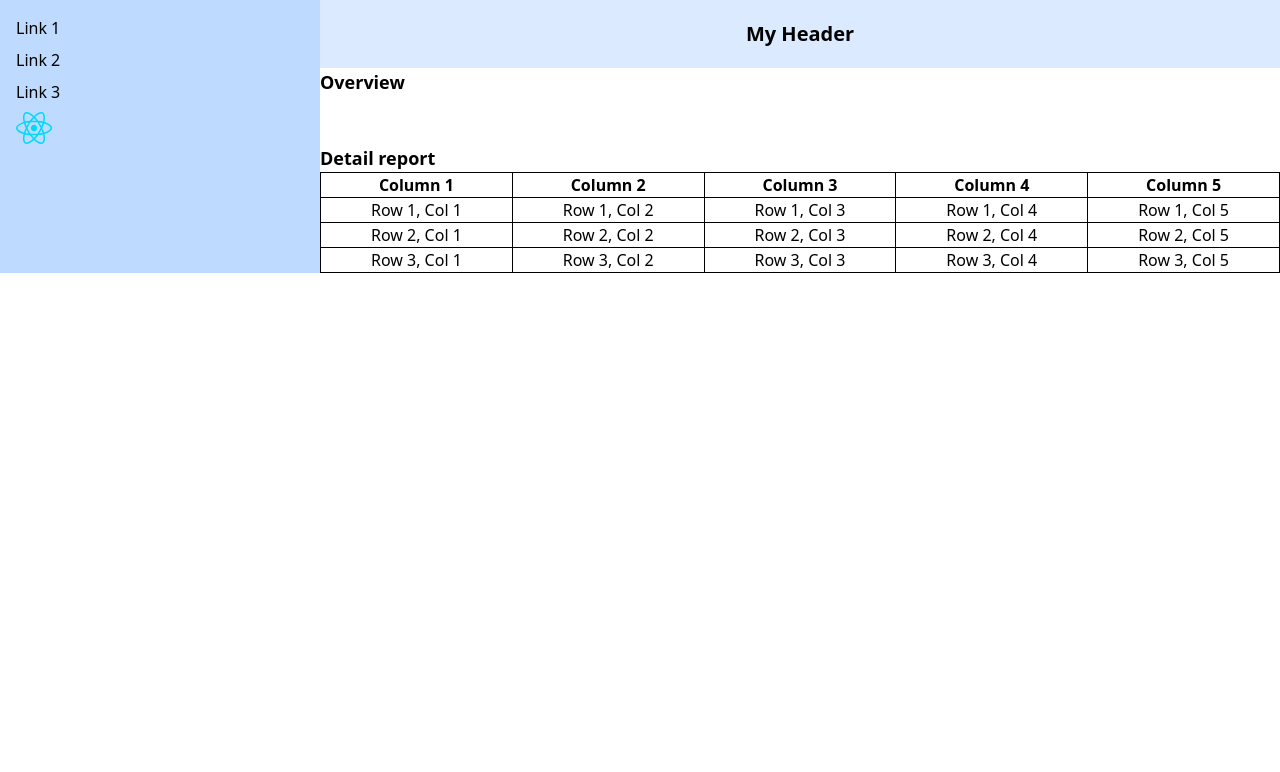
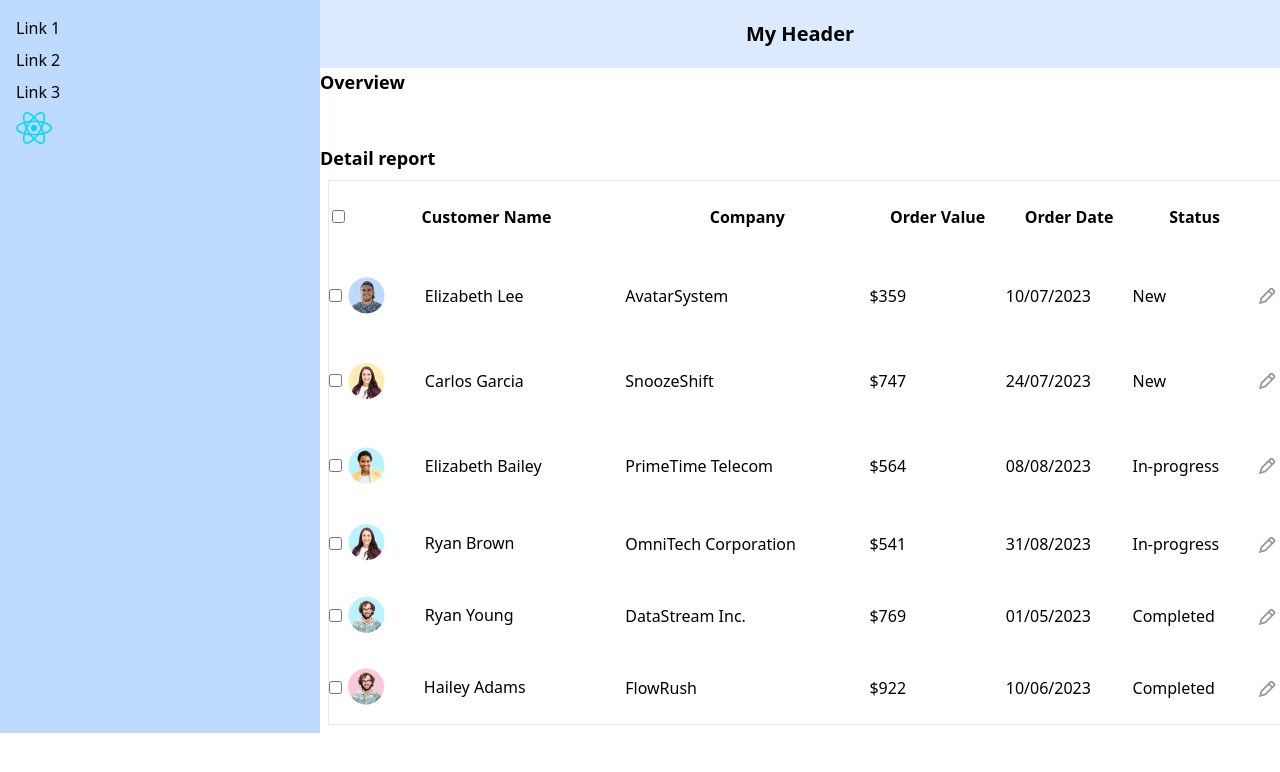
Before and after one commit to NhatDuonq/React_NguyenNhatDuong_22639261, a React (Vite) app in the folder Lab6/: page / in a window 1280 px wide. Shown: the top 772 px of the page. Built offline with nearby package versions, Linux system fonts and the light colour scheme; no server answers.

Commit message:
commit 3 - Data Table

```diff
--- /dev/null
+++ b/Lab6/src/components/DataTable.jsx
@@ -0,0 +1,138 @@
+import React from "react";
+
+export default function DataTable() {
+  return (
+    <>
+      <table className="table-auto w-full border-collapse border border-gray-200 m-2">
+        <thead>
+          <tr>
+            <th className="py-6">
+              <input type="checkbox" name="" id="" />
+            </th>
+            <th className="py-6">Customer Name</th>
+            <th className="py-6">Company</th>
+            <th className="py-6">Order Value</th>
+            <th className="py-6">Order Date</th>
+            <th className="py-6">Status</th>
+            <th className="py-6"></th>
+          </tr>
+        </thead>
+        <tbody>
+          <tr>
+            <td className="py-6">
+              <input type="checkbox" name="" id="" />
+            </td>
+            <td className="py-6 flex items-center">
+              <img src="/img/Avatar (1).png" alt="" className="pr-10" />
+              Elizabeth Lee
+            </td>
+            <td className="py-6">AvatarSystem</td>
+            <td className="py-6">$359</td>
+            <td className="py-6">10/07/2023</td>
+            <td className="py-6">
+              <span className="status status-new">New</span>
+            </td>
+            <td className="py-6">
+              <img src="/img/create.png" alt="" />
+            </td>
+          </tr>
+          <tr>
+            <td className="py-6">
+              <input type="checkbox" name="" id="" />
+            </td>
+            <td className="py-6 flex items-center">
+              <img src="/img/Avatar (2).png" alt="" className="pr-10" />
+              Carlos Garcia
+            </td>
+            <td className="py-6">SnoozeShift</td>
+            <td className="py-6">$747</td>
+            <td className="py-6">24/07/2023</td>
+            <td className="py-6">
+              <span className="status status-new">New</span>
+            </td>
+            <td className="py-6">
+              {" "}
+              <img src="/img/create.png" alt="" />
+            </td>
+          </tr>
+          <tr>
+            <td className="py-6">
+              <input type="checkbox" name="" id="" />
+            </td>
+            <td className="py-6 flex items-center">
+              <img src="/img/Avatar (3).png" alt="" className="pr-10" />
+              Elizabeth Bailey
+            </td>
+            <td className="py-6">PrimeTime Telecom</td>
+            <td className="py-6">$564</td>
+            <td className="py-6">08/08/2023</td>
+            <td className="py-6">
+              <span className="status status-in-progress">In-progress</span>
+            </td>
+            <td className="py-6">
+              {" "}
+              <img src="/img/create.png" alt="" />
+            </td>
+          </tr>
+          <tr>
+            <td className="py-6">
+              <input type="checkbox" name="" id="" />
+            </td>
+            <td className="py-4 flex items-center">
+              <img src="/img/Avatar (4).png" alt="" className="pr-10" />
+              Ryan Brown
+            </td>
+            <td className="py-6">OmniTech Corporation</td>
+            <td className="py-6">$541</td>
+            <td className="py-6">31/08/2023</td>
+            <td className="py-6">
+              <span className="status status-in-progress">In-progress</span>
+            </td>
+            <td className="py-6">
+              {" "}
+              <img src="/img/create.png" alt="" />
+            </td>
+          </tr>
+          <tr>
+            <td className="py-6">
+              <input type="checkbox" name="" id="" />
+            </td>
+            <td className="py-4 flex items-center">
+              <img src="/img/Avatar (5).png" alt="" className="pr-10" />
+              Ryan Young
+            </td>
+            <td className="py-6">DataStream Inc.</td>
+            <td className="py-6">$769</td>
+            <td className="py-6">01/05/2023</td>
+            <td className="py-6">
+              <span className="status status-completed">Completed</span>
+            </td>
+            <td className="py-6">
+              {" "}
+              <img src="/img/create.png" alt="" />
+            </td>
+          </tr>
+          <tr>
+            <td className="py-6">
+              <input type="checkbox" name="" id="" />
+            </td>
+            <td className="py-4 flex items-center">
+              <img src="/img/Avatar (6).png" alt="" className="pr-10" />
+              Hailey Adams
+            </td>
+            <td className="py-6">FlowRush</td>
+            <td className="py-6">$922</td>
+            <td className="py-6">10/06/2023</td>
+            <td className="py-6">
+              <span className="status status-completed">Completed</span>
+            </td>
+            <td className="py-6">
+              {" "}
+              <img src="/img/create.png" alt="" />
+            </td>
+          </tr>
+        </tbody>
+      </table>
+    </>
+  );
+}
--- a/Lab6/src/pages/AdminPage.jsx
+++ b/Lab6/src/pages/AdminPage.jsx
@@ -1,6 +1,7 @@
 import React, { useEffect, useState } from "react";
 import "../App.css";
 import OverviewCard from "../components/OverviewCard";
+import DataTable from "../components/DataTable";
 
 export default function AdminPage() {
   const [data, setData] = useState([]);
@@ -38,37 +39,7 @@ export default function AdminPage() {
           <div>
             <h2 class="text-lg font-semibold">Detail report</h2>
           </div>
-
-          <table className="border-1  w-full text-center">
-            <tr>
-              <th className="border-1">Column 1</th>
-              <th className="border-1">Column 2</th>
-              <th className="border-1">Column 3</th>
-              <th className="border-1">Column 4</th>
-              <th className="border-1">Column 5</th>
-            </tr>
-            <tr>
-              <td className="border-1">Row 1, Col 1</td>
-              <td className="border-1">Row 1, Col 2</td>
-              <td className="border-1">Row 1, Col 3</td>
-              <td className="border-1">Row 1, Col 4</td>
-              <td className="border-1">Row 1, Col 5</td>
-            </tr>
-            <tr>
-              <td className="border-1">Row 2, Col 1</td>
-              <td className="border-1">Row 2, Col 2</td>
-              <td className="border-1">Row 2, Col 3</td>
-              <td className="border-1">Row 2, Col 4</td>
-              <td className="border-1">Row 2, Col 5</td>
-            </tr>
-            <tr>
-              <td className="border-1">Row 3, Col 1</td>
-              <td className="border-1">Row 3, Col 2</td>
-              <td className="border-1">Row 3, Col 3</td>
-              <td className="border-1">Row 3, Col 4</td>
-              <td className="border-1">Row 3, Col 5</td>
-            </tr>
-          </table>
+          <DataTable />
         </div>
       </div>
     </>
```
Also changed, not shown: Lab6/public/img/Avatar (6).png (renamed from Lab6/public/img/Avatar 313.png), Lab6/public/minhChung/3_data_table.png (added).
